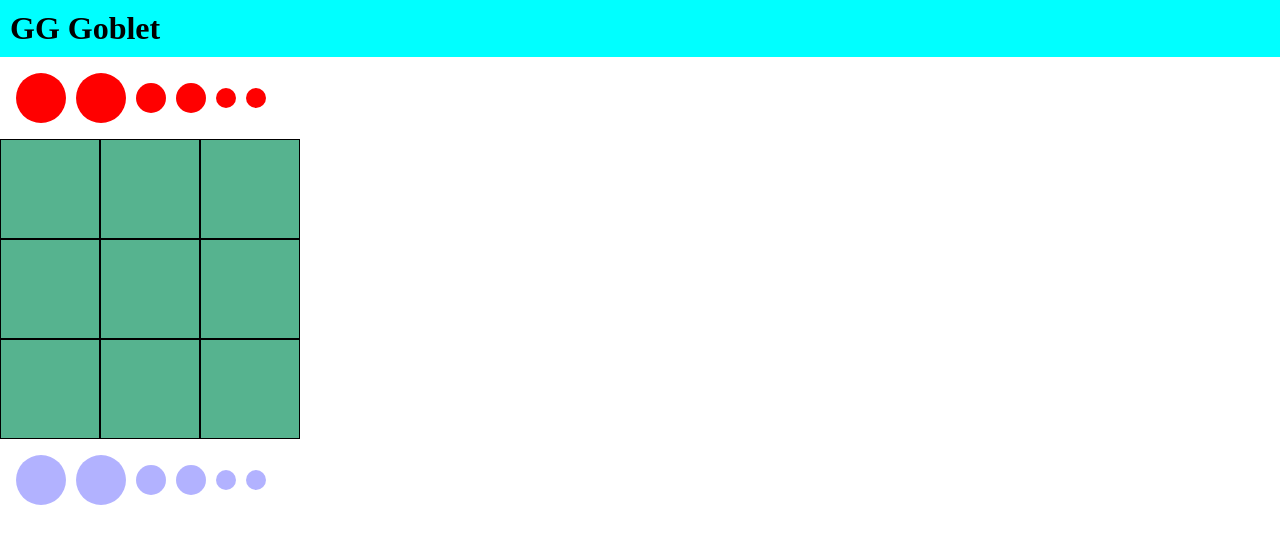
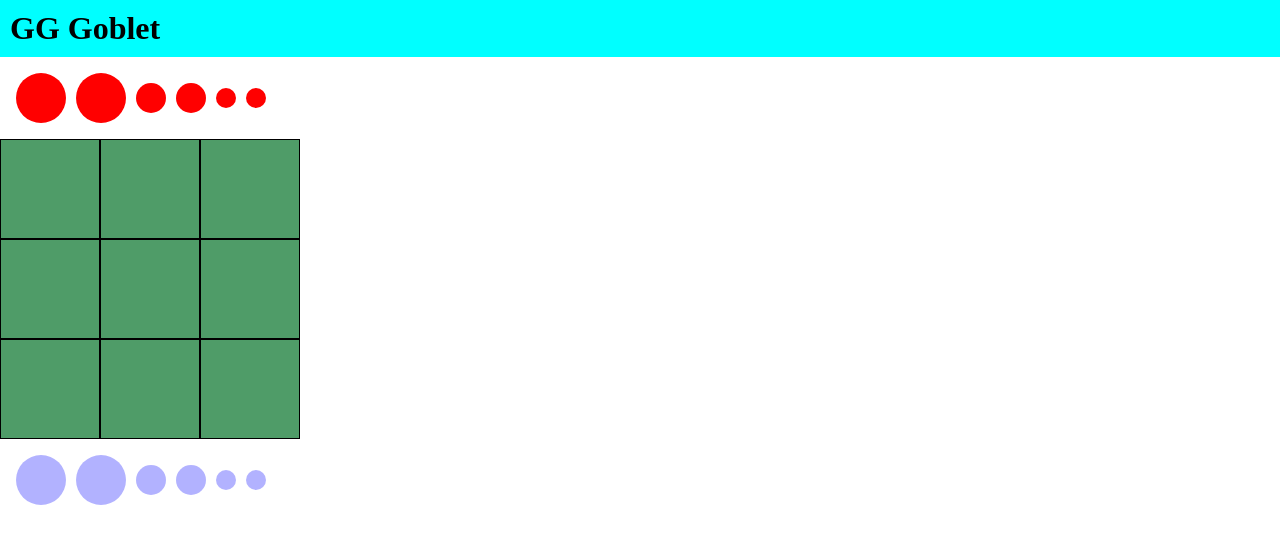
Before and after one commit to fullstackopen23/Gobblet, a React (Vite) app: page / in a window 1280 px wide. Shown: the top 544 px of the page. Built offline with nearby package versions, Linux system fonts and the light colour scheme.

Commit message:
it shows which grid tiles are playayble and which arent

```diff
--- a/src/components/Grid.jsx
+++ b/src/components/Grid.jsx
@@ -6,11 +6,15 @@ export default function Grid({ handleGridClick, active, grid }) {
           key={i} // Add a unique key for each grid field
           data-grid-num={i} // Use the grid value as the data attribute
           className={
-            g.class +
+            'grid-field' +
             ' ' +
             (g.figureOnGrid ? g.figureOnGrid.size : '') +
             ' ' +
-            (g.figureOnGrid ? g.figureOnGrid.team : '')
+            (g.figureOnGrid ? g.figureOnGrid.team : '') +
+            ' ' +
+            (g.playable ? 'playable' : 'unplayable') +
+            ' ' +
+            (active ? 'active' : '')
           }
           onClick={(e) => {
             handleGridClick(e, active)
--- a/src/components/Main.jsx
+++ b/src/components/Main.jsx
@@ -8,15 +8,15 @@ export default function Main() {
   const [gridClickable, setGridClickable] = useState(false)
   const [selectedFigure, setSelectedFigure] = useState(null)
   const [grid, setGrid] = useState([
-    { class: 'grid-field' },
-    { class: 'grid-field' },
-    { class: 'grid-field' },
-    { class: 'grid-field' },
-    { class: 'grid-field' },
-    { class: 'grid-field' },
-    { class: 'grid-field' },
-    { class: 'grid-field' },
-    { class: 'grid-field' },
+    { playable: true },
+    { playable: true },
+    { playable: true },
+    { playable: true },
+    { playable: true },
+    { playable: true },
+    { playable: true },
+    { playable: true },
+    { playable: true },
   ])
   const [redFigures, setRedFigures] = useState([
     {
@@ -98,6 +98,18 @@ export default function Main() {
   function handleSelectFigureClick(e, active, figure) {
     if (!active) return
     console.log(figure)
+    const updatedGrid = grid.map((gridField) => {
+      if (gridField.figureOnGrid) {
+        if (!checkIfPlayable(gridField.figureOnGrid, figure)) {
+          return { ...gridField, playable: false }
+        } else {
+          return { ...gridField, playable: true }
+        }
+      } else {
+        return { ...gridField, playable: true }
+      }
+    })
+    setGrid(updatedGrid)
     setSelectedFigure(figure)
     setGridClickable(!gridClickable)
   }
@@ -119,7 +131,10 @@ export default function Main() {
 
     const updatedGrid = grid.map((gridField, i) => {
       if (i === Number(gridNumberClicked)) {
-        return { ...gridField, figureOnGrid: selectedFigure }
+        return {
+          ...gridField,
+          figureOnGrid: selectedFigure,
+        }
       } else {
         return gridField
       }
--- a/src/index.css
+++ b/src/index.css
@@ -50,7 +50,7 @@ header {
 }
 
 .grid {
-  background-color: rgb(86, 179, 143);
+  background-color: rgb(79, 156, 104);
   height: 300px;
   width: 300px;
   display: flex;
@@ -122,6 +122,10 @@ header {
   border-radius: 50%;
 }
 
+.grid-field.playable.active {
+  background-color: rgb(109, 214, 142);
+}
+
 .figures-container {
   display: flex;
   align-items: center;
```
